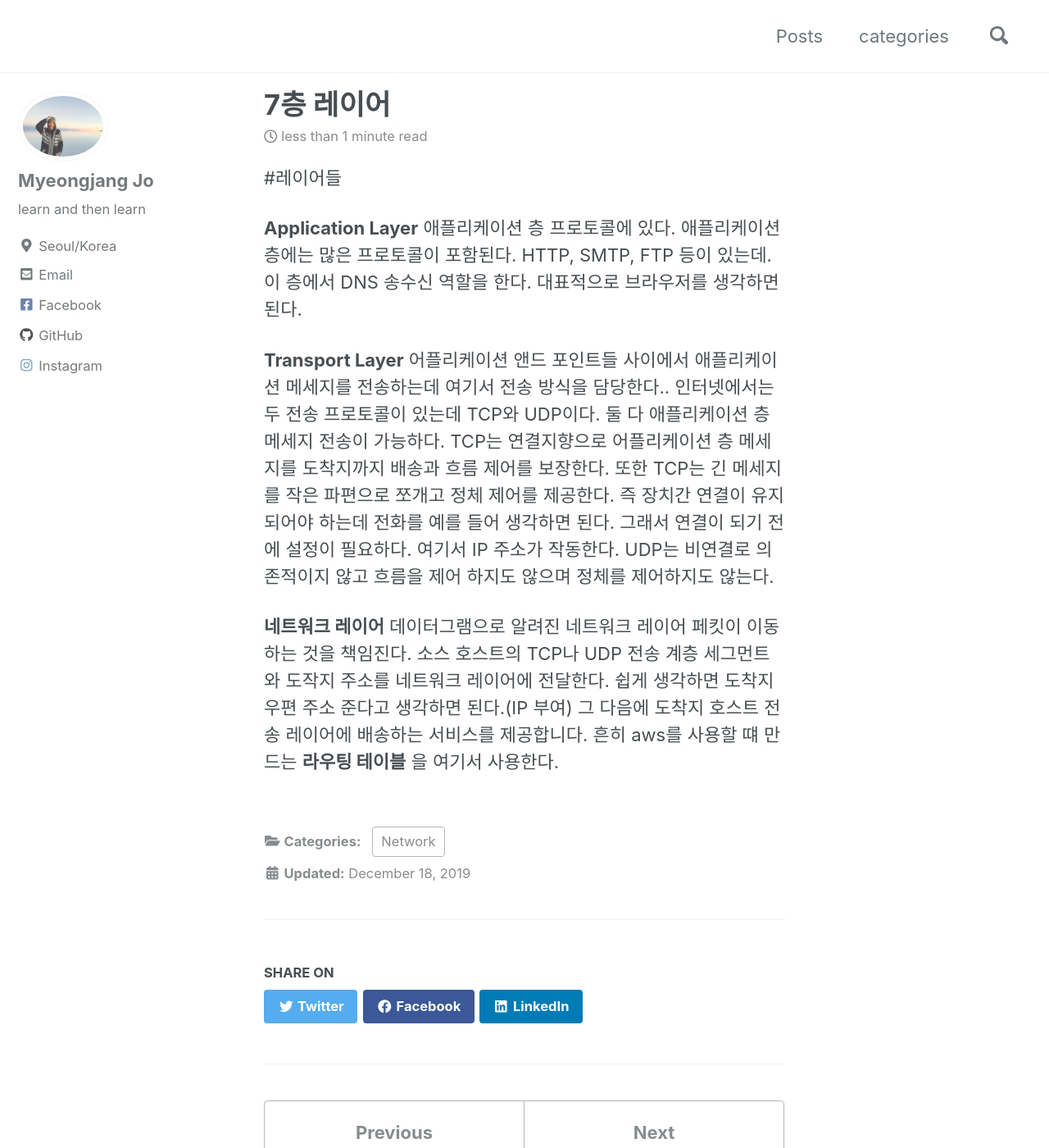
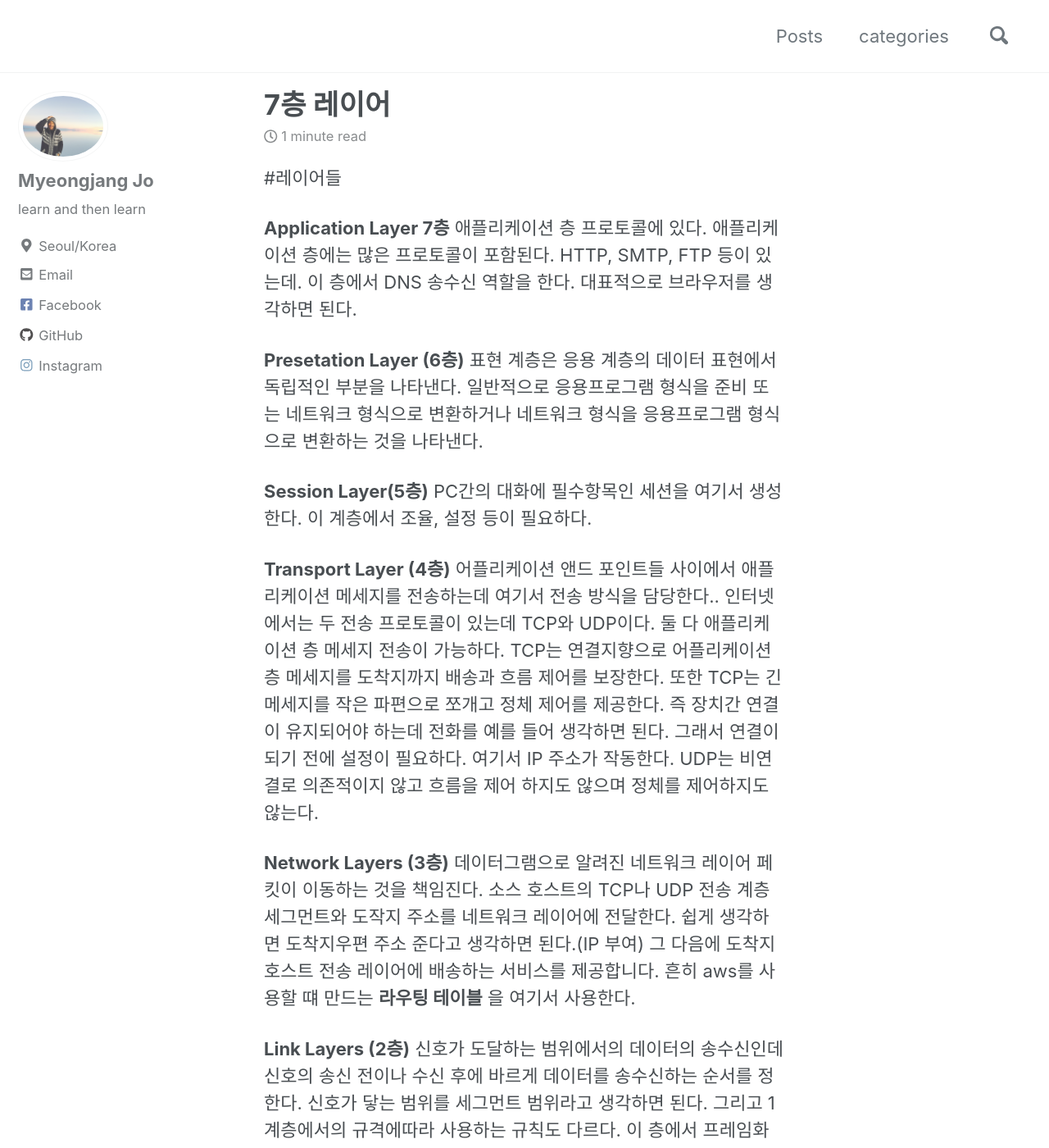
Before and after one commit to josephmjjo/josephmjjo.github.io, a Jekyll site: the page built from _posts/2019-12-18-layers.md, in a window 1280 px wide and 1400 px high. Shown: the whole window at 82% size. Built offline with Jekyll 4.4.1, drawn with Linux system fonts in a browser that asks for light colours; cached includes are drawn as plain includes; nearby versions of some CDN libraries; some of the changed text lies outside the part shown.

Commit message:
add layers

```diff
--- a/_posts/2019-12-18-layers.md
+++ b/_posts/2019-12-18-layers.md
@@ -7,12 +7,22 @@ categories:
 
 #레이어들
 
-__Application Layer__
+__Application Layer 7층__
  애플리케이션 층 프로토콜에 있다.
 애플리케이션 층에는 많은 프로토콜이 포함된다.
 HTTP, SMTP, FTP 등이 있는데. 이 층에서 DNS 송수신 역할을 한다. 대표적으로 브라우저를 생각하면 된다.
 
-__Transport Layer__
+__Presetation Layer (6층)__
+표현 계층은 응용 계층의 데이터 표현에서 독립적인 부분을 나타낸다.
+일반적으로 응용프로그램 형식을 준비 또는 네트워크 형식으로 변환하거나 네트워크 형식을 응용프로그램 형식으로 변환하는 것을 나타낸다.
+
+
+__Session Layer(5층)__
+PC간의 대화에 필수항목인 세션을 여기서 생성한다.
+이 계층에서 조율, 설정 등이 필요하다.
+
+
+__Transport Layer (4층)__
 어플리케이션 앤드 포인트들 사이에서 애플리케이션 메세지를 전송하는데 여기서 전송 방식을 담당한다..
 인터넷에서는 두 전송 프로토콜이 있는데 TCP와 UDP이다.
 둘 다 애플리케이션 층 메세지 전송이 가능하다.
@@ -22,9 +32,19 @@ TCP는 연결지향으로 어플리케이션 층 메세지를 도착지까지
 여기서 IP 주소가 작동한다.
 UDP는 비연결로 의존적이지 않고 흐름을 제어 하지도 않으며 정체를 제어하지도 않는다.
 
-__네트워크 레이어__
+__Network Layers (3층)__
 데이터그램으로 알려진 네트워크 레이어 페킷이 이동하는 것을 책임진다.
 소스 호스트의 TCP나 UDP 전송 계층 세그먼트와 도작지 주소를 네트워크 레이어에 전달한다.
 쉽게 생각하면 도착지우편 주소 준다고 생각하면 된다.(IP 부여)
 그 다음에 도착지 호스트 전송 레이어에 배송하는 서비스를 제공합니다.
 흔히 aws를 사용할 떄 만드는 __라우팅 테이블__ 을 여기서 사용한다.
+
+__Link Layers (2층)__
+신호가 도달하는 범위에서의 데이터의 송수신인데 신호의 송신 전이나 수신 후에 바르게 데이터를 송수신하는 순서를 정한다.
+신호가 닿는 범위를 세그먼트 범위라고 생각하면 된다.
+그리고 1계층에서의 규격에따라 사용하는 규칙도 다르다.
+이 층에서 프레임화를 한다.
+
+__Physical Layers(1층)__
+
+물리적으로 연결된 층이다. 우리가 흔히 아는 케이블이나 허브등이 여기에 해당된다.
```
